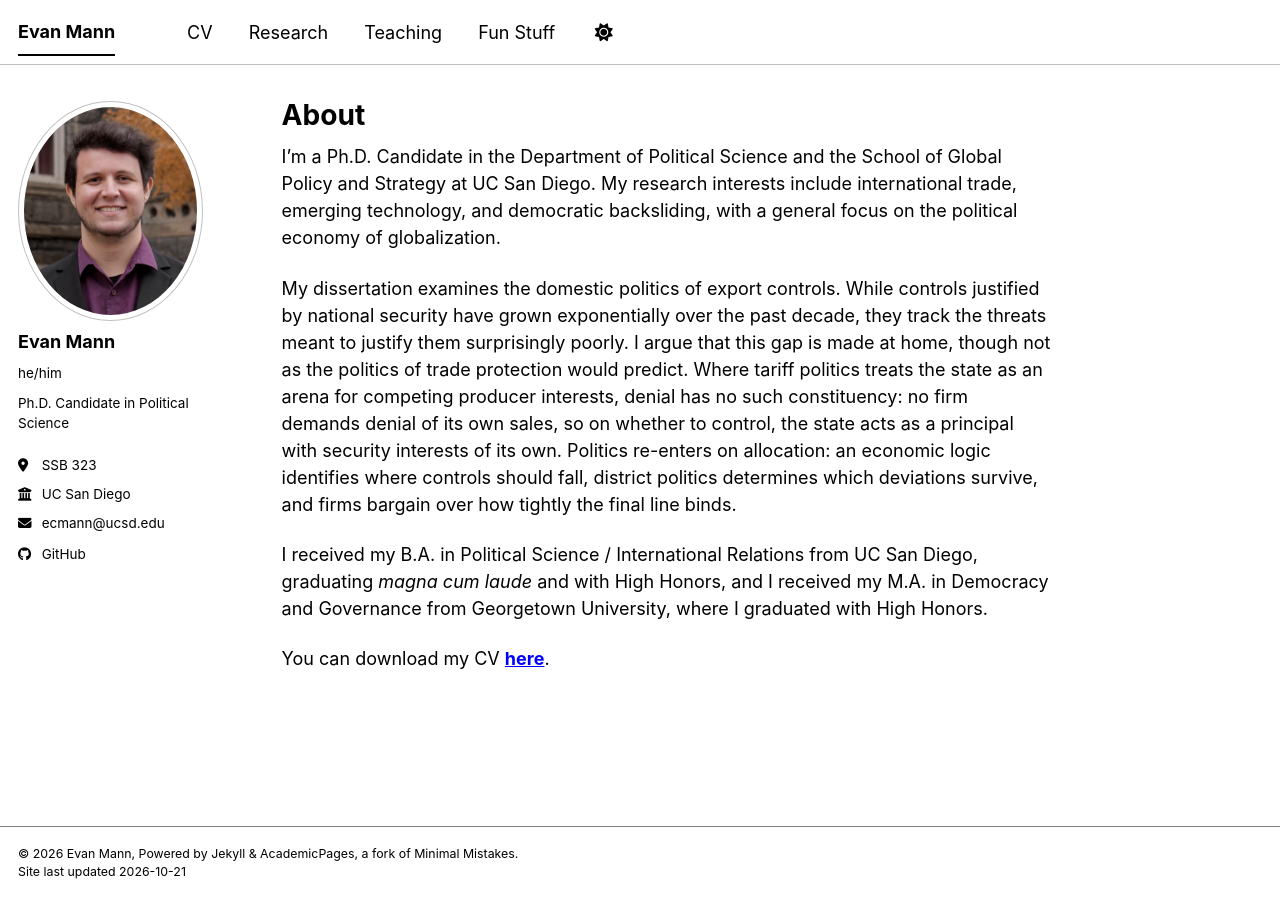
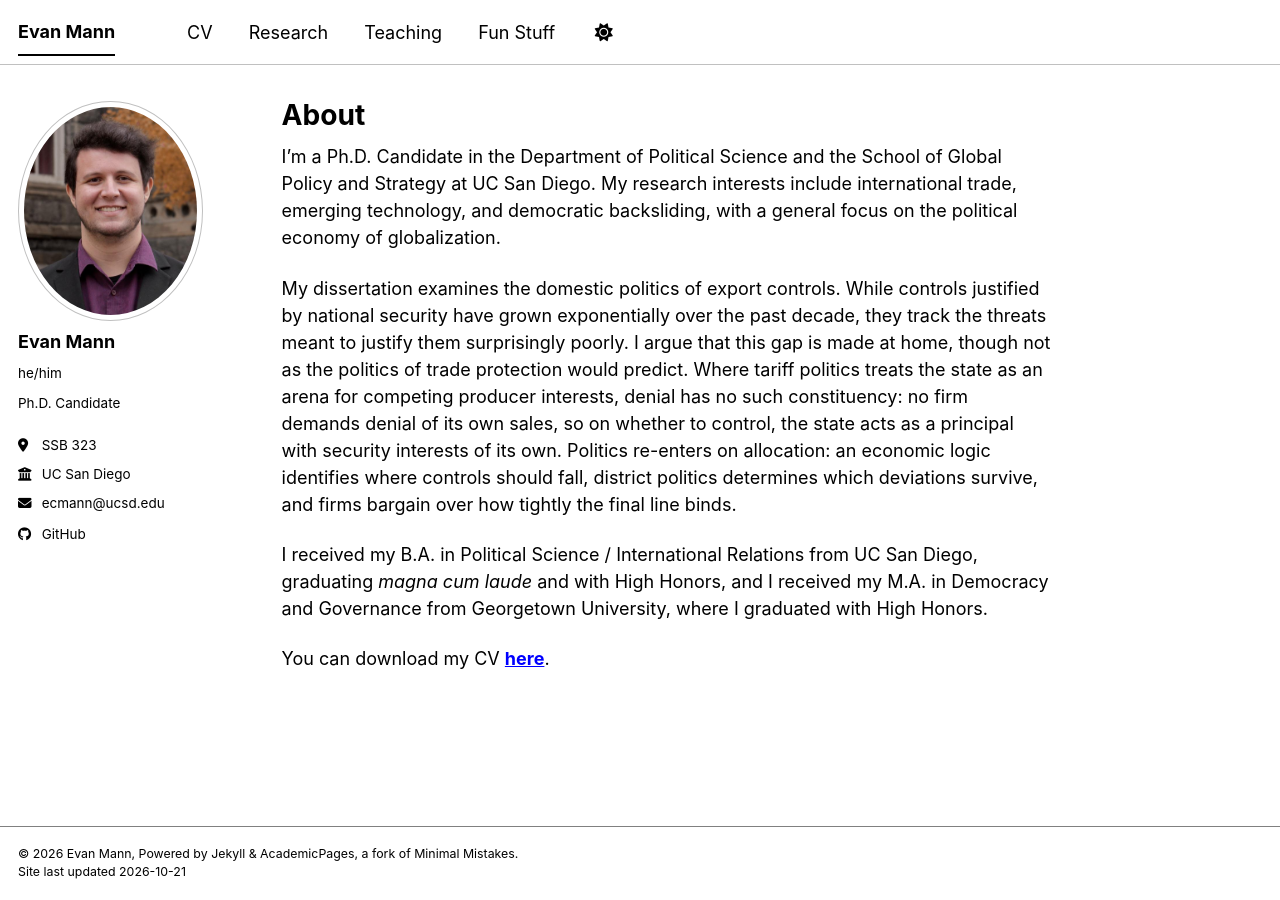
Before and after one commit to ecmannn/ecmannn.github.io, a Jekyll site: the page built from index.md, in a window 1280 px wide. Built offline with Jekyll 4.4.1, drawn with Linux system fonts in a browser that asks for light colours; a script bundle is joined from its source files by our own code; library files that are not in the unit come from our copies.

Commit message:
Update _config.yml

```diff
--- a/_config.yml
+++ b/_config.yml
@@ -26,7 +26,7 @@ author:
   avatar           : "profile.png"
   name             : "Evan Mann"
   pronouns         : "he/him"
-  bio              : "Ph.D. Candidate in Political Science"
+  bio              : "Ph.D. Candidate"
   employer         : "UC San Diego"
   location         : "SSB 323"
   location_url     : "https://www.google.com/maps/search/?api=1&query=UC+San+Diego+Social+Sciences+Building&query_place_id=ChIJmfHxdeoG3IARbCn9Zq-PJ0M"
```
